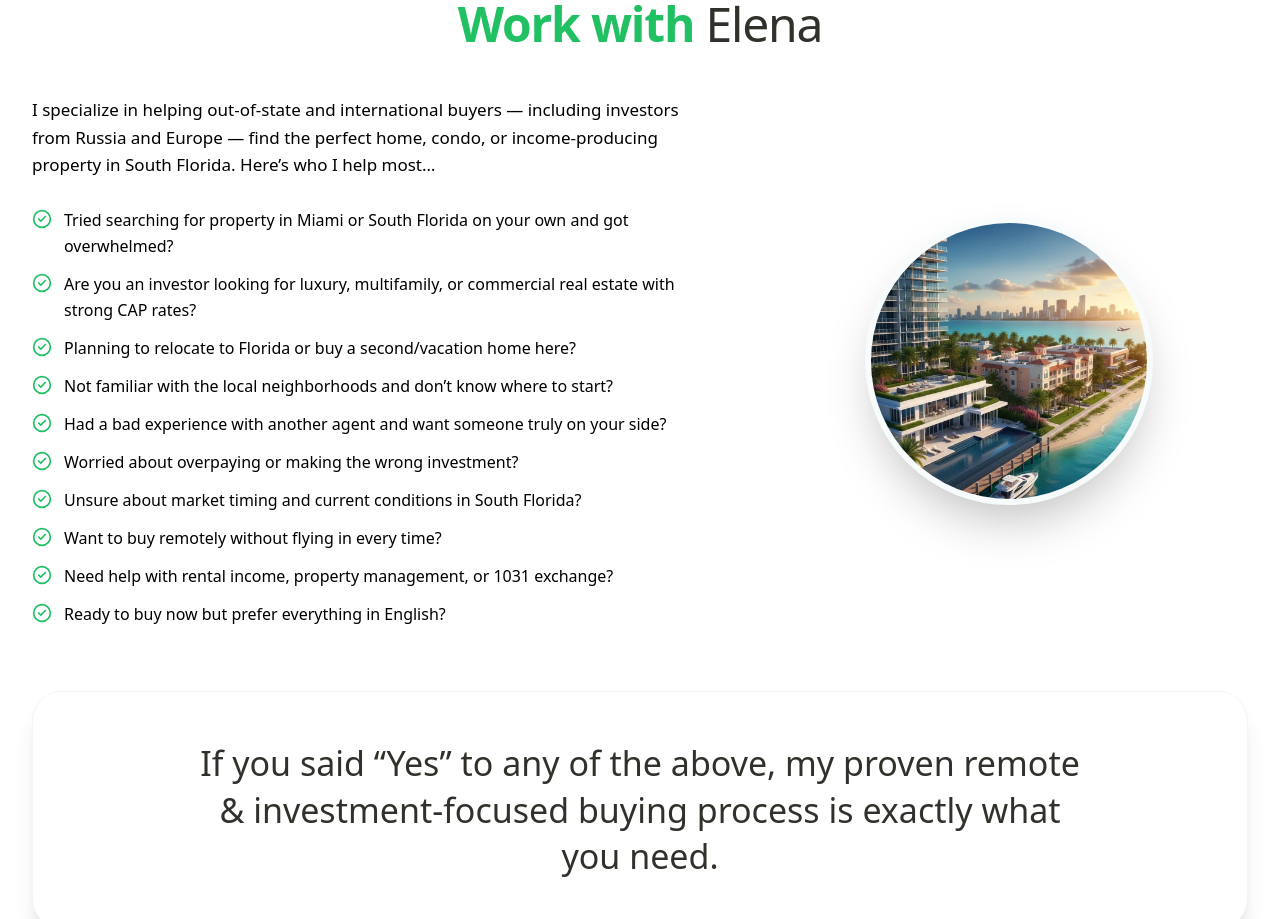
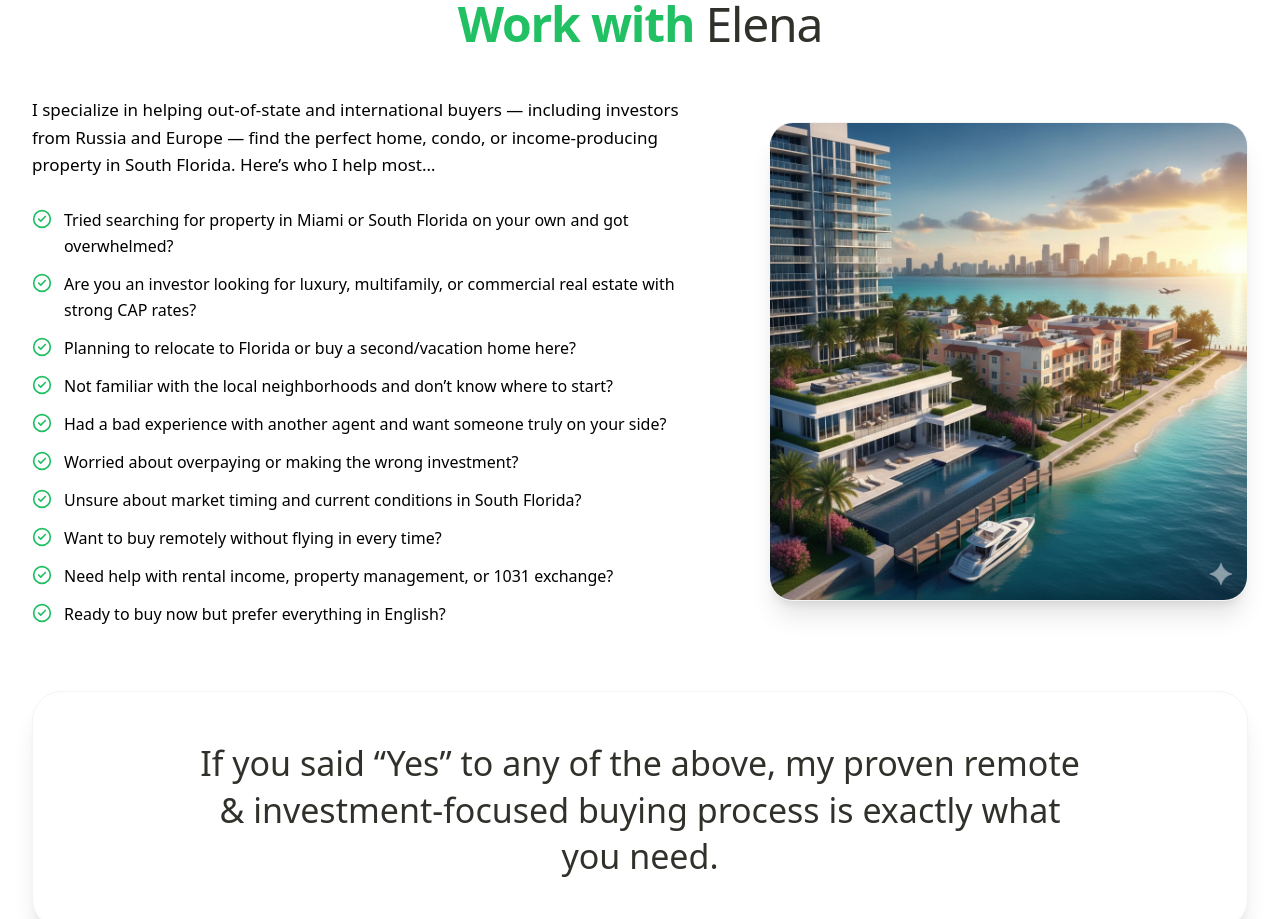
Before and after one commit to andreibdr/stazhkova_wp, a Next.js app in the folder website/: page / in a window 1280 px wide. Shown: the part 2840-3759 px from the top of the page. Built offline with nearby package versions, Linux system fonts and the light colour scheme; no server answers.

Commit message:
fix: enlarge photo in Work with Elena section and replace circle crop with rounded card

```diff
--- a/website/components/WorkWithElena.tsx
+++ b/website/components/WorkWithElena.tsx
@@ -37,15 +37,15 @@ export default function WorkWithElena({ data }: WorkProps) {
             </ul>
           </div>
 
-          <div className="lg:col-span-5 flex justify-center">
-            {/* Circular Photo matching vc_box_circle_2 image01.webp with head completely in frame */}
-            <div className="relative w-64 sm:w-72 h-64 sm:h-72 rounded-full overflow-hidden shadow-2xl border-6 border-[#f7fbfc] bg-white">
+          <div className="lg:col-span-5 flex justify-center lg:justify-end">
+            <div className="relative w-full max-w-[480px] aspect-square rounded-3xl overflow-hidden shadow-xl border border-gray-100 bg-white">
               <Image
                 src="/images/image01.webp"
                 alt="Work with Elena Stazhkova"
                 fill
-                className="object-cover object-top"
-                sizes="(max-width: 768px) 250px, 300px"
+                className="object-cover object-center"
+                sizes="(max-width: 1024px) 100vw, 480px"
+                priority
               />
             </div>
           </div>
```
Also changed, not shown: website/public/images/image01.webp.
